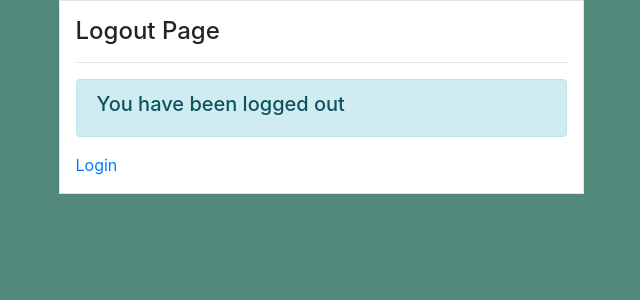
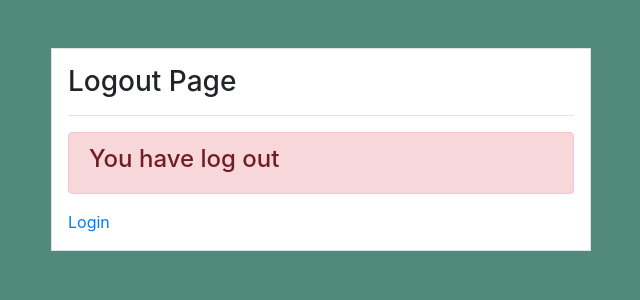
Before and after one commit to SEONGJAE-YOO/Django-Inventory-System-Web, a Django app: page /logout/ in a window 1280 px wide. Shown: the part 56-356 px from the top of the page, without its empty margins (319-959 px from the left). Run offline with Django 3.2, Linux system fonts and the light colour scheme; some libraries are stand-ins or nearby versions.

Commit message:
update: logout.html ( front-end 디자인 변경)

```diff
--- a/templates/user/logout.html
+++ b/templates/user/logout.html
@@ -4,14 +4,16 @@
 
 {% block content %}
 <div class="container">
-    <div class="col-md-6 offset-md-3">
-        <div class="border p-3 bg-white">
-            <h4>Logout Page</h4>
-            <hr>
-            <div class="alert alert-info">
-                <h5>You have been logged out</h5>
+    <div class="row mt-5">
+        <div class="col-md-6 offset-md-3">
+            <div class="border bg-white p-3">
+                <h3>Logout Page</h3>
+                <hr>
+                <div class="alert alert-danger">
+                    <h4>You have log out</h4>
+                </div>
+                <a href="{% url 'user-login' %}">Login</a>
             </div>
-            <a href="{% url 'user-login' %}">Login</a>
         </div>
     </div>
 </div>
```
